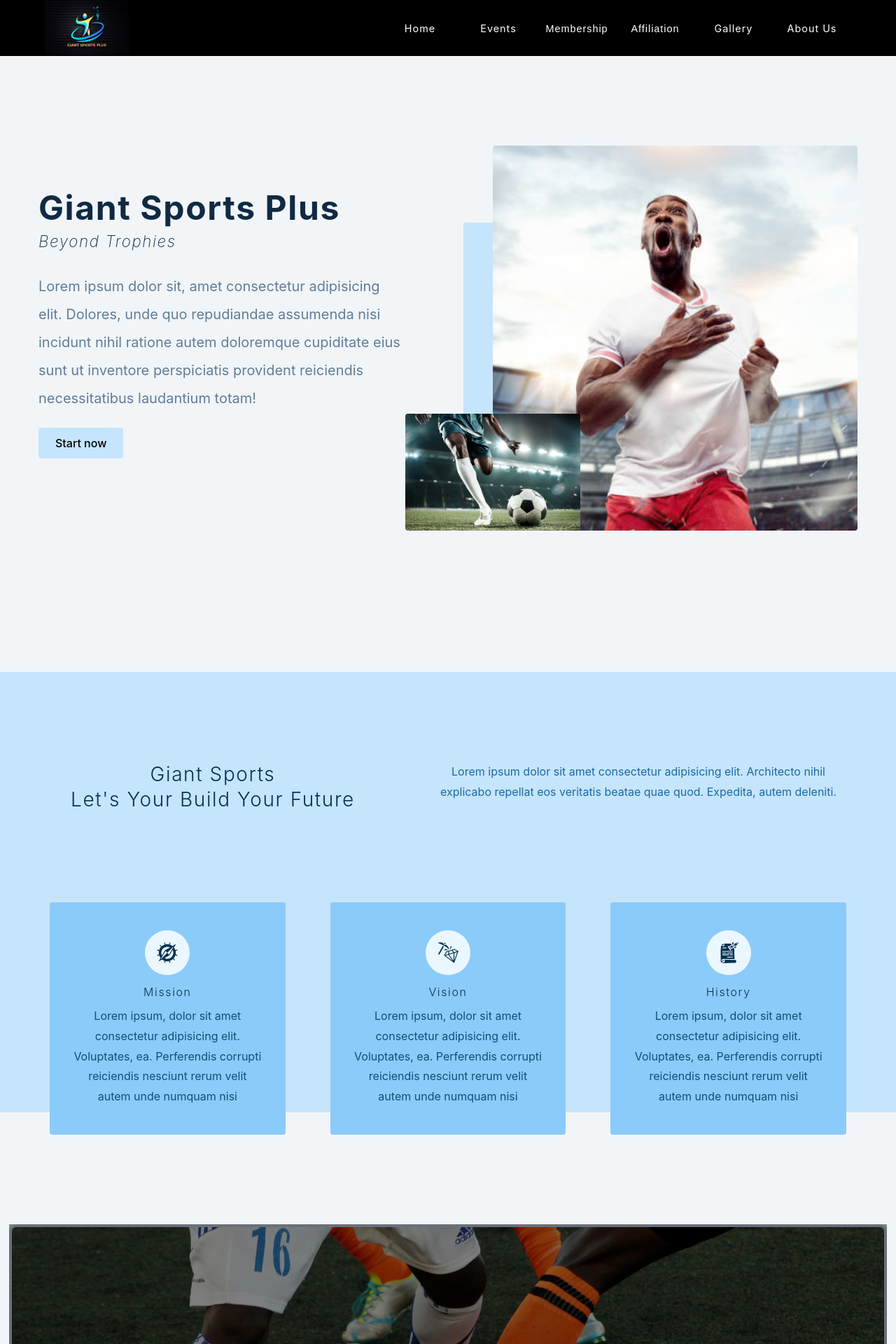
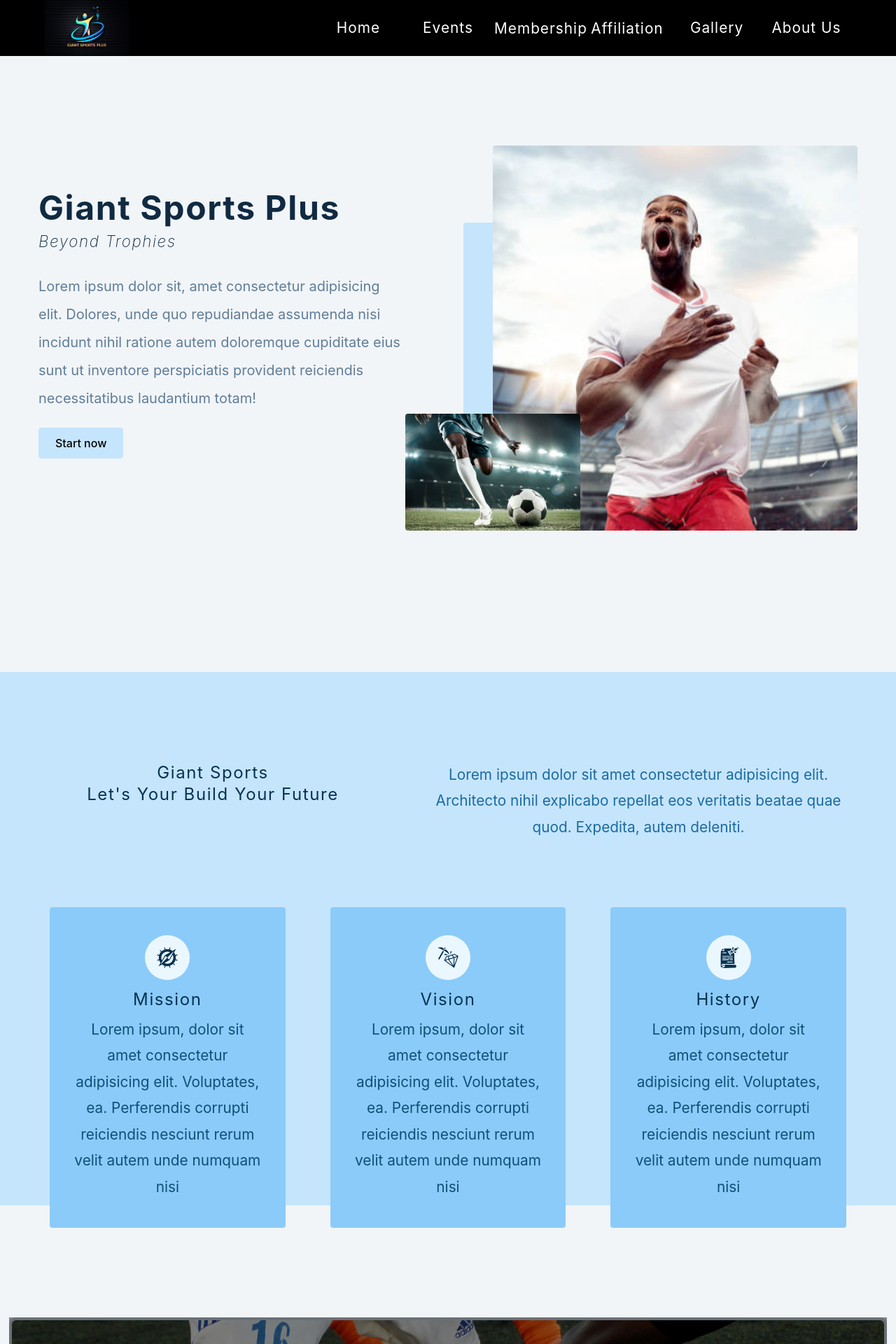
Before and after one commit to Jcolejeff/Giant-Sports, a React (Create React App) app: page / in a window 1280 px wide. Shown: the top 1920 px of the page at 70% size. Built offline with nearby package versions, Linux system fonts and the light colour scheme; a web font is replaced by a local one.

Commit message:
changed css

```diff
--- a/src/components/Navbar.js
+++ b/src/components/Navbar.js
@@ -81,10 +81,10 @@ const Nav = styled.nav`
 		background: transparent;
 		position: relative;
 		z-index: 1;
+		padding: 0;
 	}
 	.nav-center {
 		width: 90vw;
-		max-width: var(--max-width);
 	}
 	.nav-header {
 		display: flex;
@@ -115,6 +115,9 @@ const Nav = styled.nav`
 	}
 	/* nav media query */
 	@media screen and (min-width: 800px) {
+		.nav {
+			padding: 0;
+		}
 		.nav-center {
 			display: flex;
 			justify-content: space-between;
@@ -136,6 +139,7 @@ const Nav = styled.nav`
 			display: grid;
 			align-items: center;
 			justify-items: center;
+			margin-inline-start: 5rem;
 		}
 		.nav-links li {
 			height: 100%;
@@ -144,22 +148,23 @@ const Nav = styled.nav`
 			height: 100%;
 			background: transparent;
 			border-color: transparent;
-			font-size: 0.9rem;
+			font-size: 1.3rem;
 			color: white;
 			text-transform: capitalize;
 			letter-spacing: 1px;
-			width: 7rem;
+			width: 8rem;
 			justify-items: center;
+			font-family: inherit;
 		}
 		.link-btn-1 {
 			height: 100%;
 			background: transparent;
 			border-color: transparent;
-			font-size: 0.9rem;
+			font-size: 1.3rem;
 			color: white;
 			text-transform: capitalize;
 			letter-spacing: 1px;
-			width: 6rem;
+			width: 1rem;
 			justify-items: center;
 		}
 	}
--- a/src/components/Services.js
+++ b/src/components/Services.js
@@ -46,7 +46,8 @@ const Wrapper = styled.section`
 	h3,
 	h4 {
 		color: var(--clr-primary-1);
-		font-weight: 300;
+		font-weight: 400;
+		font-size: 1.5rem;
 	}
 
 	.header {
@@ -66,6 +67,7 @@ const Wrapper = styled.section`
 		margin-bottom: 0;
 		line-height: 1.8;
 		color: var(--clr-primary-3);
+		font-size: 1.3rem;
 	}
 	.services-center {
 		display: grid;
--- a/src/index.css
+++ b/src/index.css
@@ -65,7 +65,7 @@ body {
 	background: var(--clr-grey-10);
 	color: var(--clr-grey-1);
 	line-height: 1.5;
-	font-size: 0.875rem;
+	font-size: 1rem;
 }
 ul {
 	list-style-type: none;
```
